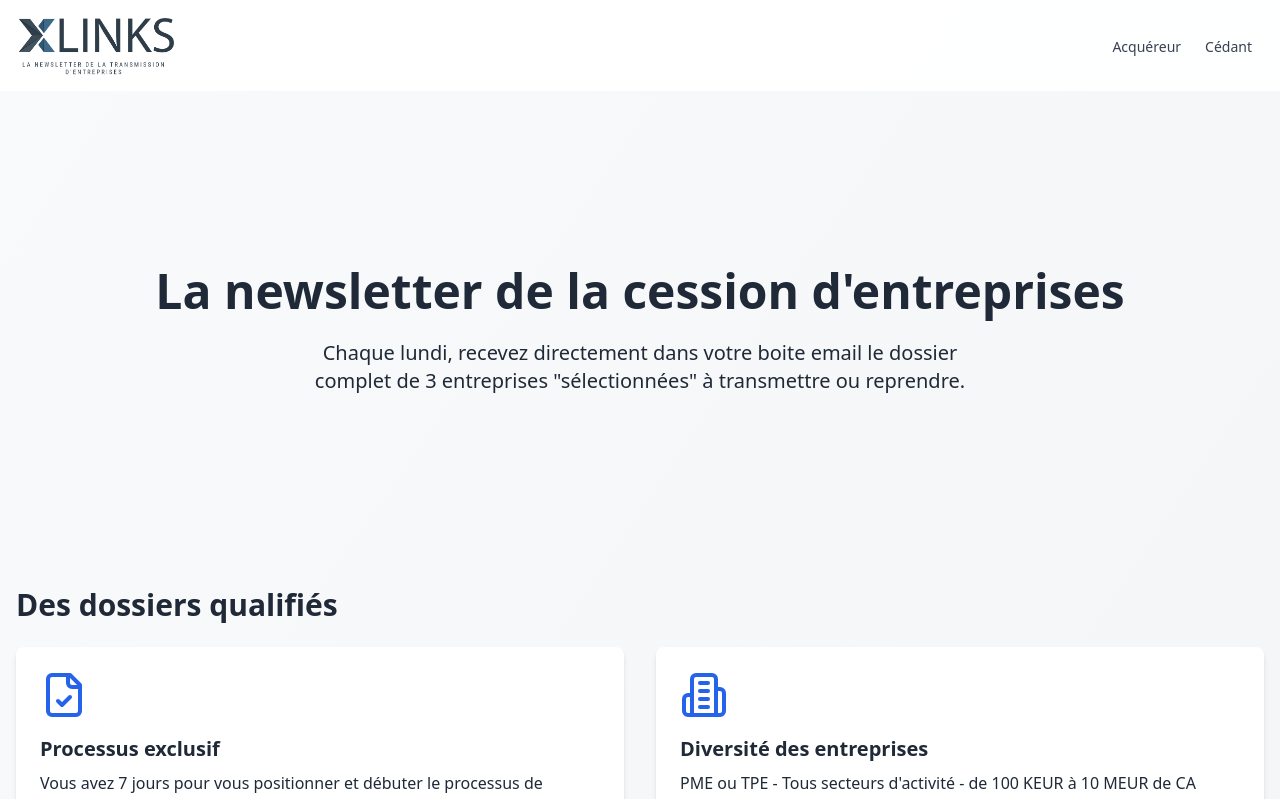
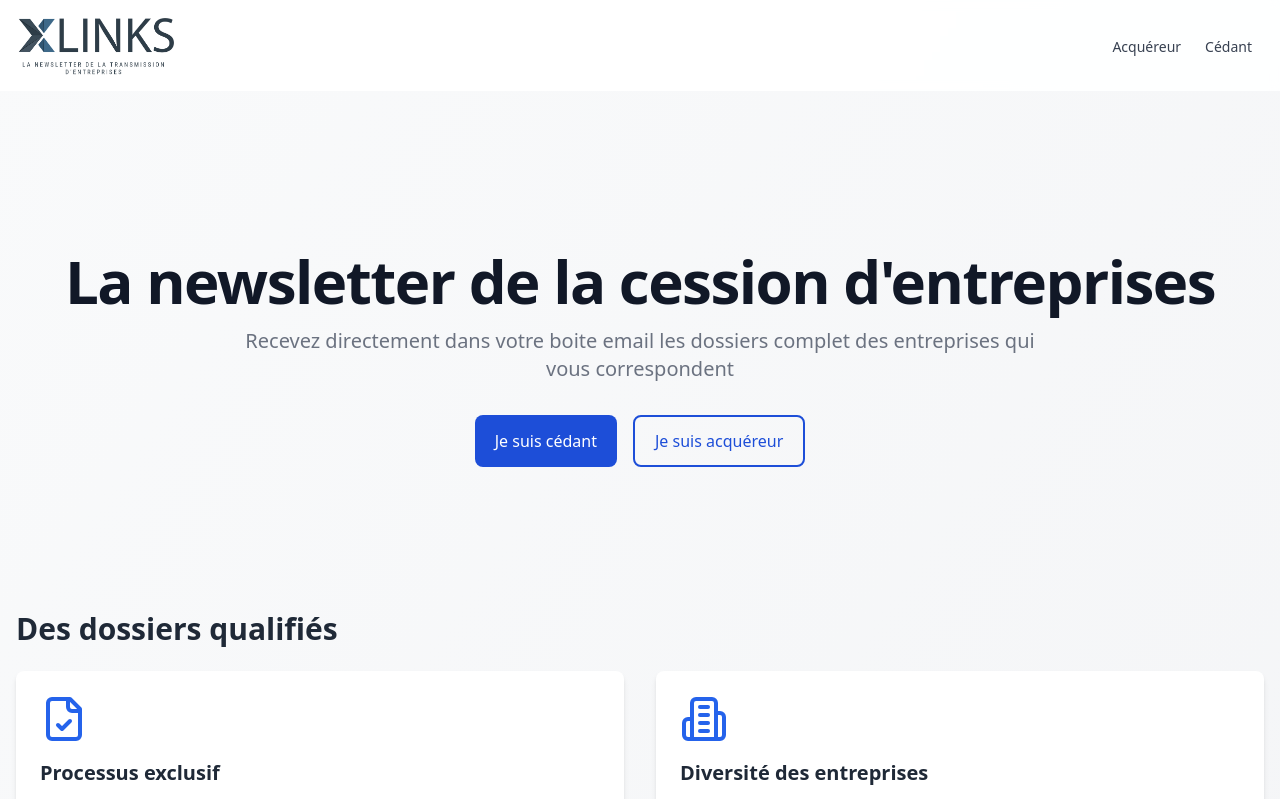
Before and after one commit to JeanBeq/Workshop-Xlinks, a Vue app: page / in a window 1280 px wide. Shown: the top 799 px of the page. Built offline with nearby package versions, Linux system fonts and the light colour scheme.

Commit message:
add(homepage): add links

```diff
--- a/package.json
+++ b/package.json
@@ -10,12 +10,10 @@
   },
   "dependencies": {
     "autoprefixer": "^10.4.20",
-    "gsap": "^3.12.5",
     "lucide-vue-next": "^0.446.0",
     "postcss": "^8.4.47",
     "tailwindcss": "^3.4.13",
     "vue": "^3.4.29",
-    "vue-countup-v3": "^1.4.2",
     "vue-router": "^4.4.5"
   },
   "devDependencies": {
--- a/src/views/HomePage.vue
+++ b/src/views/HomePage.vue
@@ -1,11 +1,22 @@
 <template>
   <main class="container mx-auto px-4 pt-24">
-    <section id="newsletter" class="py-20">
-      <h1 class="text-4xl md:text-5xl font-bold mb-6 text-center">La newsletter de la cession d'entreprises</h1>
-      <p class="text-xl text-center mb-8 max-w-2xl mx-auto">
-        Chaque lundi, recevez directement dans votre boite email le dossier complet de 3 entreprises "sélectionnées" à transmettre ou reprendre.
-      </p>
+
+    <section>
+      <div class="py-8 px-4 mx-auto max-w-screen-xl text-center lg:py-16">
+        <h1 class="mb-4 text-4xl font-extrabold tracking-tight leading-none text-gray-900 md:text-5xl lg:text-6xl light:text-dark">La newsletter de la cession d'entreprises</h1>
+        <p class="mb-8 text-lg font-normal text-gray-500 lg:text-xl sm:px-16 lg:px-48 light:text-gray-400">
+          Recevez directement dans votre boite email les dossiers complet des  entreprises qui vous correspondent</p>
+        <div class="flex flex-col space-y-4 sm:flex-row sm:justify-center sm:space-y-0">
+          <router-link to="/cedant" class="inline-flex justify-center items-center py-3 px-5 text-base font-medium text-center text-white rounded-lg bg-blue-700 hover:bg-blue-800 focus:ring-4 focus:ring-blue-300 dark:focus:ring-blue-900">
+            Je suis cédant
+          </router-link>
+          <router-link to="/acquereur" class=" ml-4 inline-flex justify-center items-center py-3 px-5 text-base font-medium text-center text-blue-700 rounded-lg border-blue-700 border-2 hover:text-white hover:bg-blue-800 focus:ring-4 focus:ring-blue-300 dark:focus:ring-blue-900">
+            Je suis acquéreur
+          </router-link>
+        </div>
+      </div>
     </section>
+
 
     <section id="dossiers" class="py-20">
       <h2 class="text-3xl font-bold mb-6">Des dossiers qualifiés</h2>
```
Also changed, not shown: 1 other file (tests, documents, lock files or other folders).
